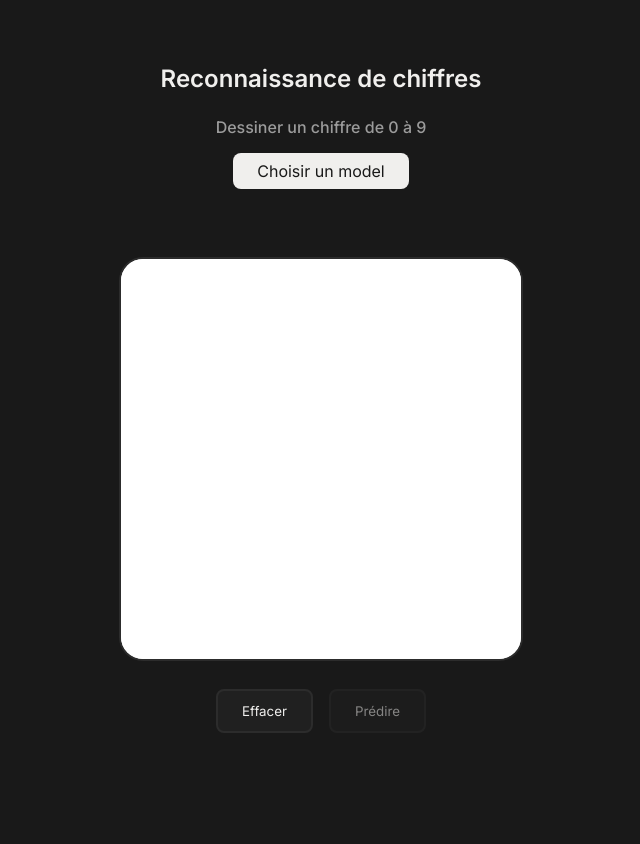
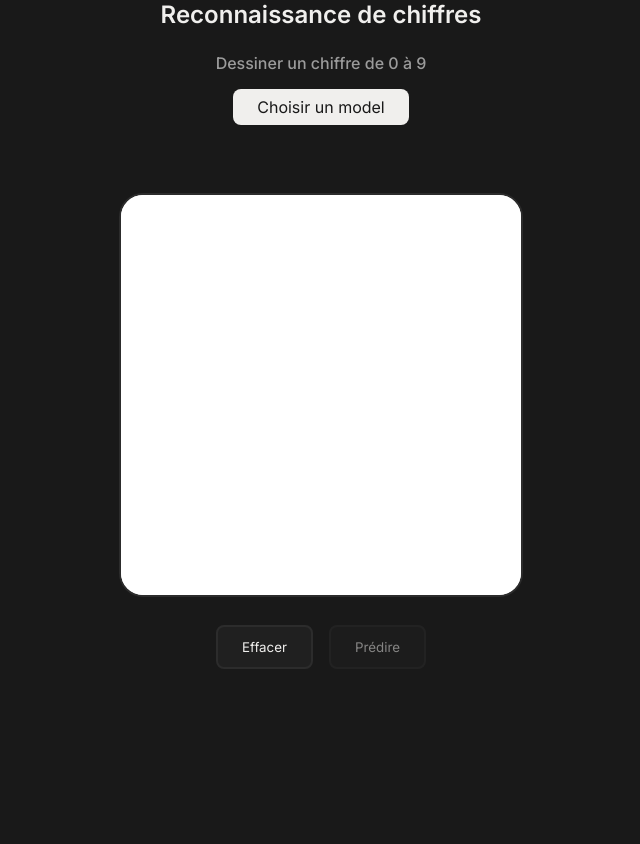
Before and after one commit to lucasfabs/cours-deeplearning-dv, a website: page index.html in a window 1280 px wide. Shown: the whole page, without its empty margins (319-959 px from the left). After the commit the page ends 800 px from the top, so only its background shows below. Drawn offline with Linux system fonts and the light colour scheme.

Commit message:
Fix margin value in main style to remove invalid pixel unit

```diff
--- a/style.css
+++ b/style.css
@@ -32,7 +32,7 @@ main {
     flex-direction: column;
     align-items: center;
     gap: 24px;
-    margin: 64px 0;
+    margin: px 0;
 }
 
 /* titre description */
```
